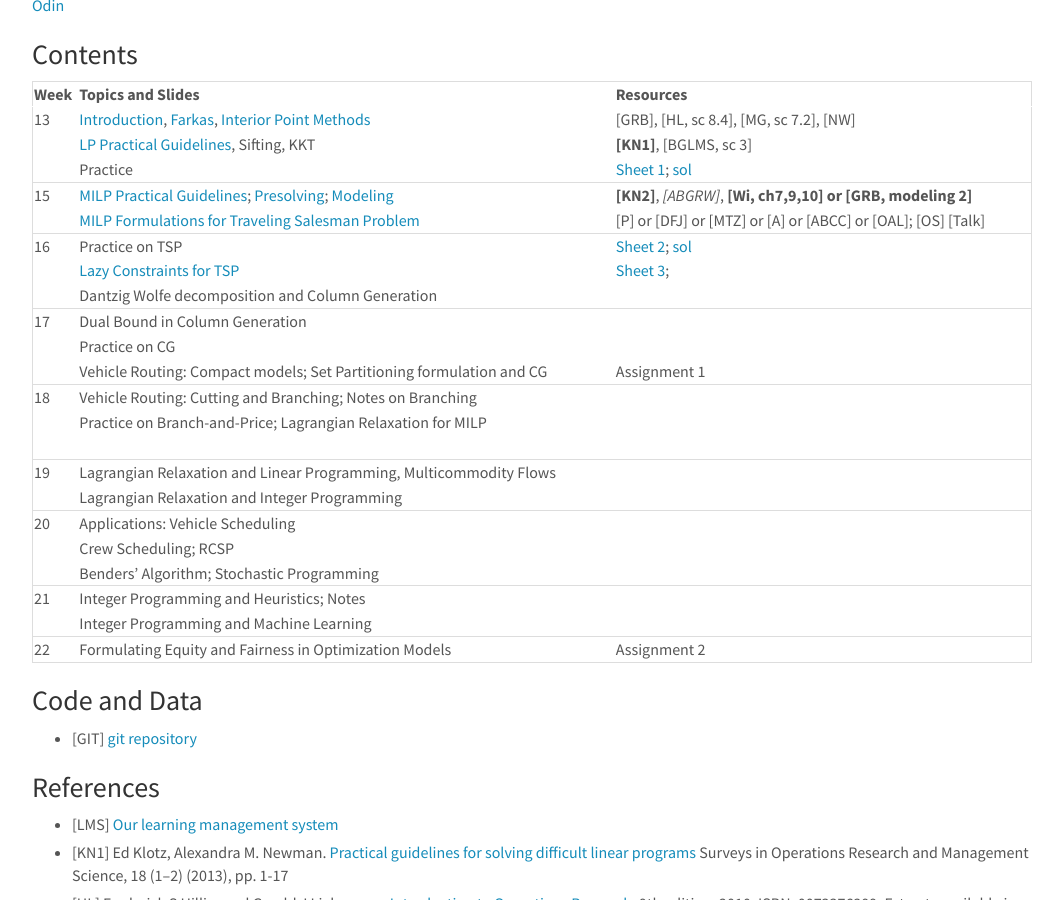
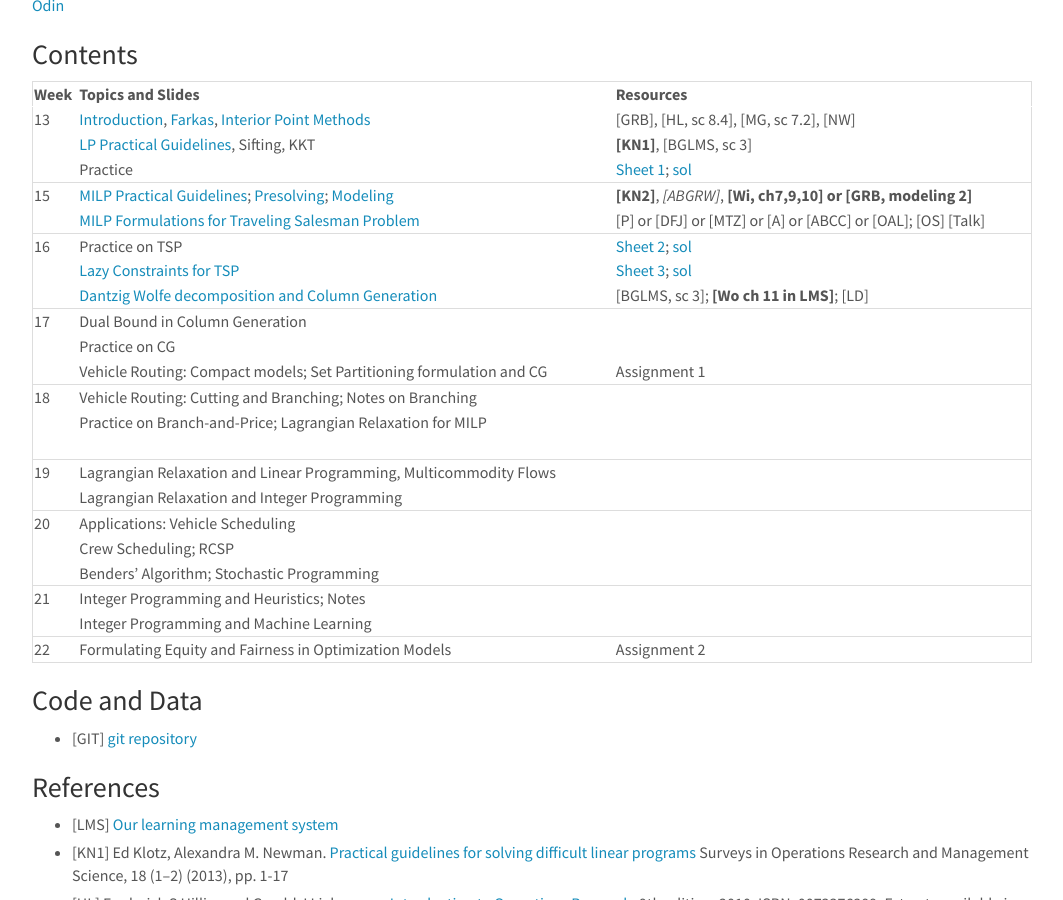
Before and after one commit to DM872/dm872.github.io, a Jekyll site: the page built from index.md, in a window 1280 px wide and 900 px high, scrolled down 440 px. Shown: the whole window, without its empty margins (108-1171 px from the left). Built offline with Jekyll 4.4.1, drawn with Linux system fonts in a browser that asks for light colours; nearby versions of some CDN libraries; comment, search, counter and statistics services are not loaded.

Commit message:
updated program

```diff
--- a/index.md
+++ b/index.md
@@ -64,8 +64,8 @@ w3.includeHTML();
 |      | [MILP Formulations for Traveling Salesman Problem][144]              | [P] or [DFJ] or [MTZ] or [A] or [ABCC] or [OAL]; [OS] [Talk]  |
 |------+----------------------------------------------------------------------+---------------------------------------------------------------|
 |   16 | Practice on TSP                                                      | [Sheet 2][12];   [sol][82]                                    |
-|      | [Lazy Constraints for TSP][54]                                       | [Sheet 3][13];                                                |
-|      | Dantzig Wolfe decomposition and Column Generation                    |                                                               |
+|      | [Lazy Constraints for TSP][54]                                       | [Sheet 3][13];   [sol][83]                                    |
+|      | [Dantzig Wolfe decomposition and Column Generation][58]              | [BGLMS, sc 3];  **[Wo ch 11 in LMS]**; [LD]                   |
 |------+----------------------------------------------------------------------+---------------------------------------------------------------|
 |   17 | Dual Bound in Column Generation                                      |                                                               |
 |      | Practice on CG                                                       |                                                               |
```
Also changed, not shown: 1 other file.
